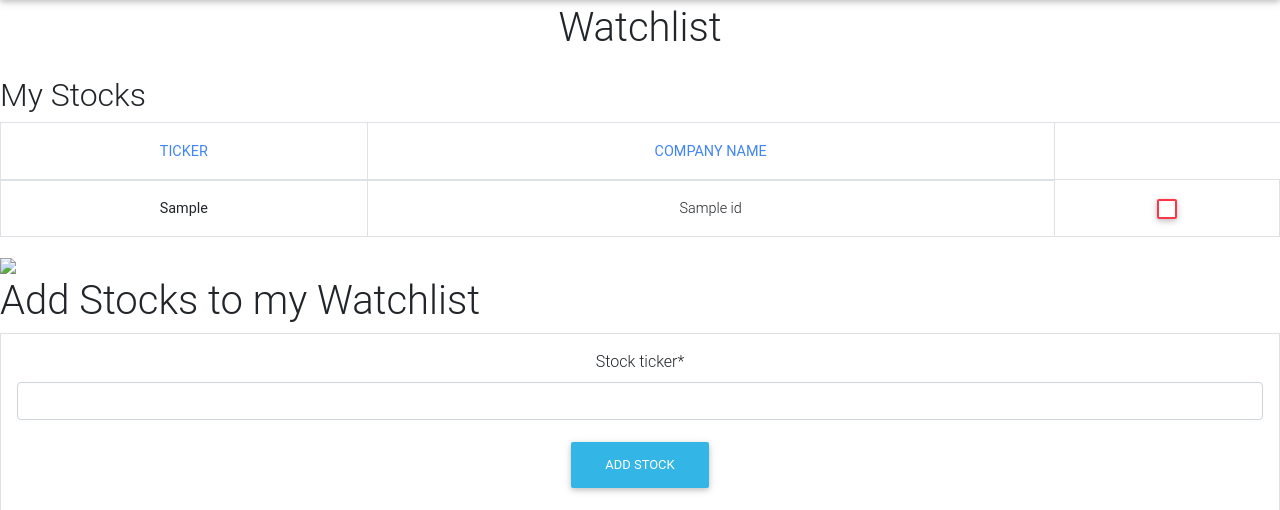
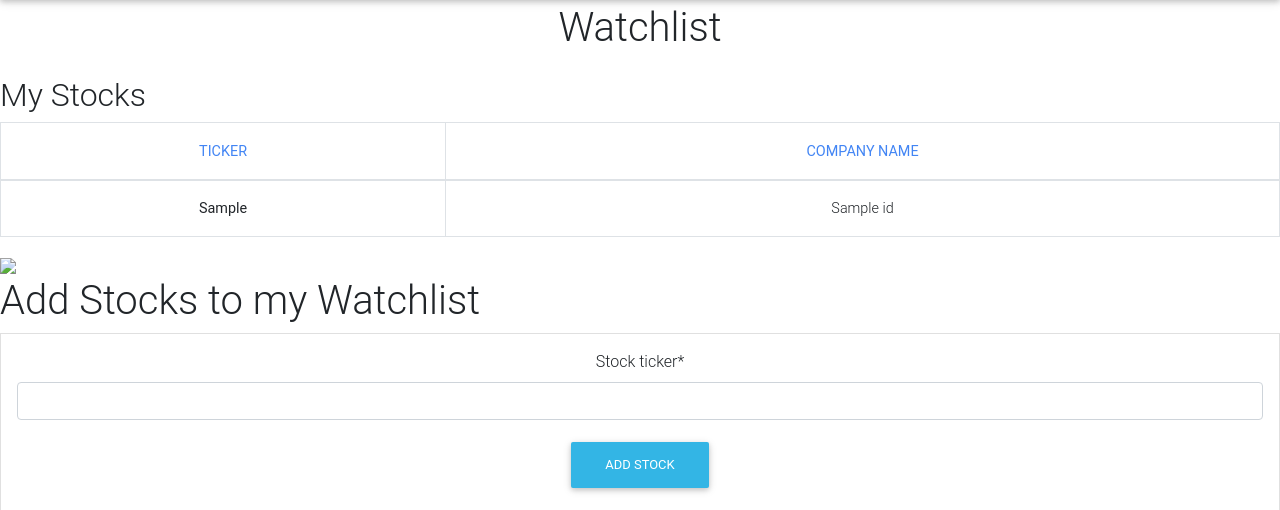
Before and after one commit to night-traders/bull-bear, a Django app: template templates/bull_and_bear/watchlist.html in a window 1280 px wide. Shown: the part 56-566 px from the top of the page. Run offline with Django 3.2, Linux system fonts and the light colour scheme; a user stored in the database is signed in; tables that the repository leaves empty hold one stand-in row (values such as "Sample post"); the template is opened without the code that fills it: values that come from a table or form of the project are taken from there, most other values are stand-ins (such as "Sample title", 1, 10 or a date in 2020); some libraries are stand-ins or nearby versions.

Commit message:
delete in progress

```diff
--- a/templates/bull_and_bear/watchlist.html
+++ b/templates/bull_and_bear/watchlist.html
@@ -23,7 +23,7 @@
             <tr>
               <th class="align-middle" scope="row">{{ stock.stock_ticker }}</th>
               <td class="align-middle">{{ stock.company_name }}</td>
-              <td><a class="btn btn-outline-danger waves-effect p-2 " data-toggle="modal" data-target="#modalConfirmDelete" href="{% url 'delete_result' result.pk %}"><i class="fas fa-trash-alt fa-lg"></i></a></td>
+              {% comment %} <td><a class="btn btn-outline-danger waves-effect p-2 " data-toggle="modal" data-target="#modalConfirmDelete" href="{% url 'delete_result' result.pk %}"><i class="fas fa-trash-alt fa-lg"></i></a></td> {% endcomment %}
             </tr>
           {% endif %}
         {% endfor %}
```
